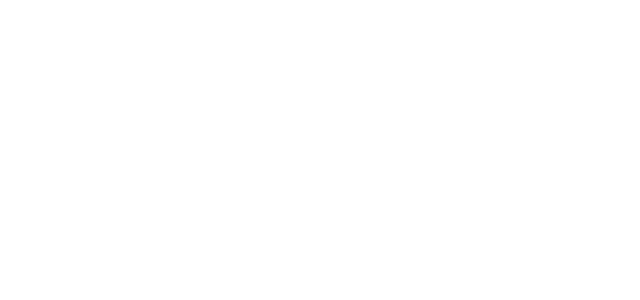
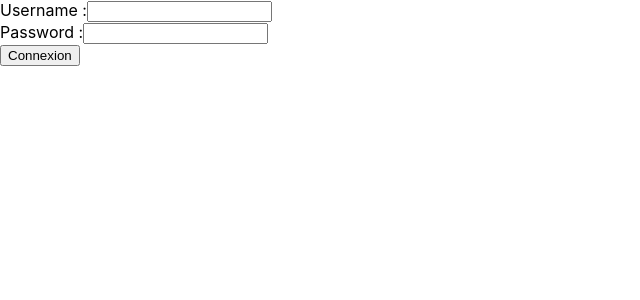
Before and after one commit to Tich-io-Lo3/tich-io, a React (Create React App) app in the folder front/: page /connexion in a window 1280 px wide. Before the commit this address had no page. Shown: the top 300 px of the page, without its empty margins (0-640 px from the left). Built offline with nearby package versions, Linux system fonts and the light colour scheme.

Commit message:
Add connexion form + context for current user

```diff
--- a/front/src/App.js
+++ b/front/src/App.js
@@ -1,16 +1,13 @@
 import { Link } from "react-router-dom";
-import logo from "./logo.svg";
 import React from "react";
 import "./App.css";
+import { CurrentUserProvider } from "./providers/CurrentUserProvider";
 
 function App() {
   return (
-    <div className="App">
-      <header className="App-header">
-        <img src={logo} className="App-logo" alt="logo" />
-      </header>
-      <Link to="/test">Test</Link>
-    </div>
+    <CurrentUserProvider>
+      <Link to="/connexion">Connexion</Link>
+    </CurrentUserProvider>
   );
 }
 
--- a/front/src/components/ConnexionForm.jsx
+++ b/front/src/components/ConnexionForm.jsx
@@ -1,14 +1,61 @@
-import React from "react";
+import React, { useState } from "react";
+import { useCurrentUser } from "../providers/CurrentUserProvider";
+
+const userTest = [
+  //TODO getAllUsers()
+  {
+    id: 1,
+    username: "tiego",
+    password: "123",
+  },
+  {
+    id: 2,
+    username: "plante",
+    password: "verte",
+  },
+  {
+    id: 3,
+    username: "monkey",
+    password: "enzo",
+  },
+];
 
 const ConnexionForm = () => {
+  const [username, setUsername] = useState("");
+  const [password, setPassword] = useState("");
+  const { setCurrentUser } = useCurrentUser();
+
   return (
     <form>
-      <input type="text" name="username" />
       <label htmlFor="username">Username :</label>
-      <input type="password" name="password" />
+      <input
+        type="text"
+        name="username"
+        value={username}
+        onChange={(e) => setUsername(e.target.value)}
+      />
+      <br />
       <label htmlFor="password">Password :</label>
+      <input
+        type="password"
+        name="password"
+        value={password}
+        onChange={(e) => setPassword(e.target.value)}
+      />
+      <br />
+      <button type="button" onClick={checkConnexionInfo}>
+        Connexion
+      </button>
     </form>
   );
+
+  function checkConnexionInfo() {
+    userTest.map((user) => {
+      if (user.username === username && user.password === password) {
+        setCurrentUser(user);
+      }
+    });
+  }
 };
 
 export default ConnexionForm;
--- a/front/src/index.js
+++ b/front/src/index.js
@@ -6,14 +6,14 @@
 
 // IMPORT DE NOS ROUTES
 import App from "./App";
-import Test from "./routes/test";
+import Connexion from "./routes/Connexion";
 
 ReactDOM.render(
   <React.StrictMode>
     <BrowserRouter>
       <Routes>
         <Route path="/" element={<App />} />
-        <Route path="test" element={<Test />} />
+        <Route path="connexion" element={<Connexion />} />
       </Routes>
     </BrowserRouter>
   </React.StrictMode>,
--- /dev/null
+++ b/front/src/providers/CurrentUserProvider.jsx
@@ -0,0 +1,23 @@
+import React, { useState, createContext, useContext } from "react";
+import PropTypes from "prop-types";
+
+const CurrentUserContext = createContext();
+
+export const CurrentUserProvider = ({ children }) => {
+  const [currentUser, setCurrentUser] = useState({
+    id: 1,
+    name: "Tiego",
+  }); // TODO API: getCurrentUser() / token de connexion ?
+
+  return (
+    <CurrentUserContext.Provider value={{ currentUser, setCurrentUser }}>
+      {children}
+    </CurrentUserContext.Provider>
+  );
+};
+
+CurrentUserProvider.propTypes = {
+  children: PropTypes.any.isRequired,
+};
+
+export const useCurrentUser = () => useContext(CurrentUserContext);
--- /dev/null
+++ b/front/src/routes/Connexion.jsx
@@ -0,0 +1,13 @@
+import React from "react";
+import ConnexionForm from "../components/ConnexionForm";
+import { CurrentUserProvider } from "../providers/CurrentUserProvider";
+
+const Connexion = () => {
+  return (
+    <CurrentUserProvider>
+      <ConnexionForm />
+    </CurrentUserProvider>
+  );
+};
+
+export default Connexion;
--- a/front/src/routes/test.jsx
+++ /dev/null
@@ -1,7 +0,0 @@
-export default function Test() {
-  return (
-    <main style={{ padding: "1rem 0" }}>
-      <h2>Test</h2>
-    </main>
-  );
-}
```
Also changed, not shown: front/.eslintrc.json, 1 other file (tests, documents, lock files or other folders).
